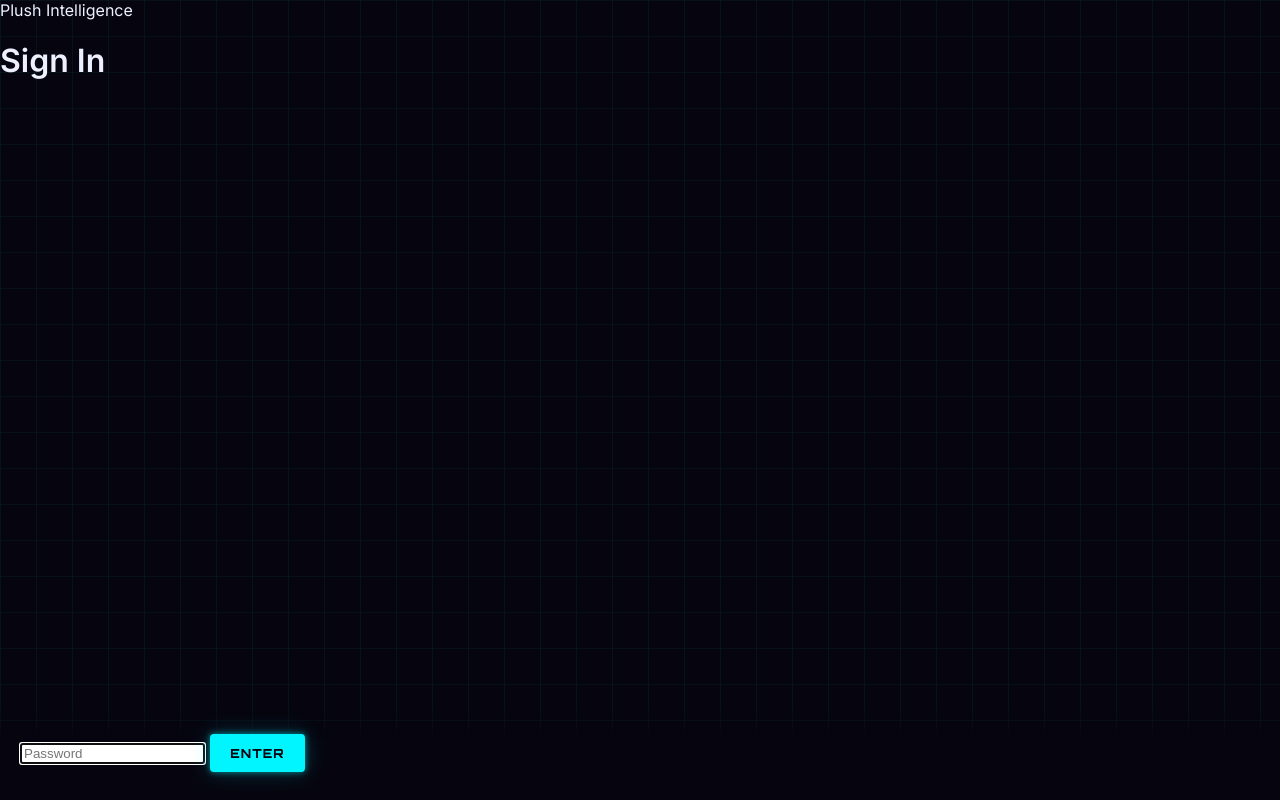
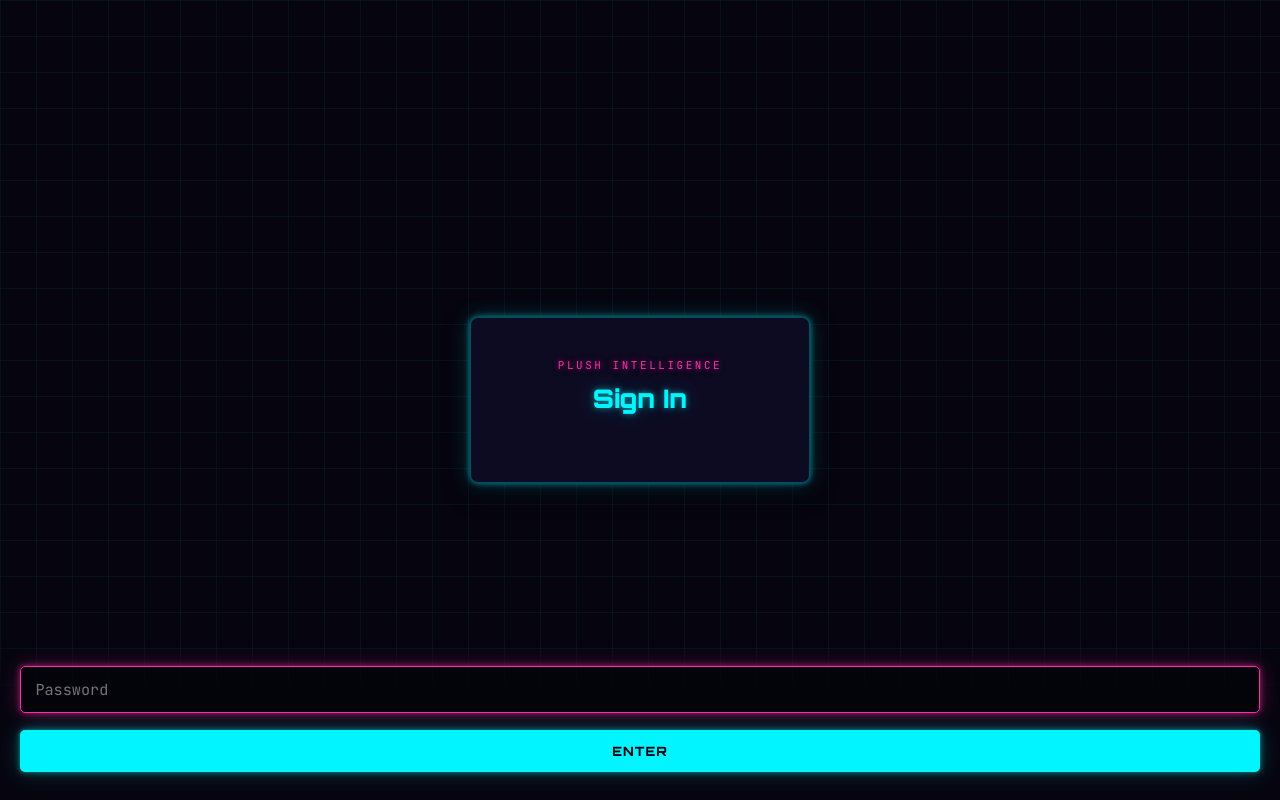
Before and after one commit to shivam-library-3115/ask-claude-app, a Flask app: template templates/login.html in a window 1280 px wide. Run offline with Flask 3, Linux system fonts and the light colour scheme; the template is opened without the code that fills it, so the values that code supplies are empty.

Commit message:
Add styles for chart and login components

```diff
--- a/static/style.css
+++ b/static/style.css
@@ -318,3 +355,110 @@ button:not(:disabled):hover {
 @media (prefers-reduced-motion: reduce) {
   .a-text.pending::after { animation: none; }
 }
+
+.logout-link {
+  position: fixed;
+  top: 1rem;
+  right: 1.25rem;
+  font-family: var(--font-mono);
+  font-size: 0.7rem;
+  letter-spacing: 0.08em;
+  text-transform: uppercase;
+  color: var(--ink-soft);
+  text-decoration: none;
+  border: 1px solid rgba(0, 245, 255, 0.25);
+  border-radius: 4px;
+  padding: 0.35rem 0.65rem;
+  transition: color 0.15s ease, border-color 0.15s ease;
+  z-index: 10;
+}
+
+.logout-link:hover {
+  color: var(--cyan);
+  border-color: var(--cyan);
+}
+
+.login-body {
+  display: flex;
+  align-items: center;
+  justify-content: center;
+  min-height: 100%;
+}
+
+.login-card {
+  background: var(--card);
+  border: 1px solid var(--card-border);
+  border-radius: 8px;
+  box-shadow: var(--glow-cyan), 0 8px 24px rgba(0, 0, 0, 0.5);
+  padding: 2.5rem 2.25rem;
+  width: 100%;
+  max-width: 340px;
+  text-align: center;
+}
+
+.login-card .eyebrow {
+  font-family: var(--font-mono);
+  font-size: 0.68rem;
+  letter-spacing: 0.24em;
+  text-transform: uppercase;
+  color: var(--magenta);
+  text-shadow: var(--glow-magenta);
+  margin-bottom: 0.6rem;
+}
+
+.login-card h1 {
+  font-family: var(--font-display);
+  font-weight: 900;
+  font-size: 1.6rem;
+  color: var(--cyan);
+  text-shadow: var(--glow-cyan);
+  margin: 0 0 1.75rem;
+}
+
+.login-card input[type="password"] {
+  width: 100%;
+  background: rgba(0, 0, 0, 0.3);
+  border: 1px solid var(--card-border);
+  border-radius: 5px;
+  color: var(--ink);
+  font-family: var(--font-mono);
+  font-size: 0.95rem;
+  padding: 0.75rem 0.9rem;
+  margin-bottom: 1.1rem;
+}
+
+.login-card input[type="password"]:focus {
+  outline: none;
+  border-color: var(--magenta);
+  box-shadow: var(--glow-magenta);
+}
+
+.login-card button {
+  width: 100%;
+  font-family: var(--font-display);
+  font-weight: 700;
+  font-size: 0.8rem;
+  letter-spacing: 0.08em;
+  text-transform: uppercase;
+  background: var(--cyan);
+  color: #05040f;
+  border: none;
+  border-radius: 5px;
+  padding: 0.8rem;
+  cursor: pointer;
+  box-shadow: var(--glow-cyan);
+}
+
+.login-card button:hover {
+  background: var(--magenta);
+  color: #0a0410;
+  box-shadow: var(--glow-magenta);
+}
+
+.login-error {
+  font-family: var(--font-mono);
+  font-size: 0.78rem;
+  color: #ff5470;
+  text-shadow: 0 0 6px rgba(255, 84, 112, 0.5);
+  margin: -0.4rem 0 1rem;
+}
```
Also changed, not shown: other parts of static/style.css (+40 -3 lines).
